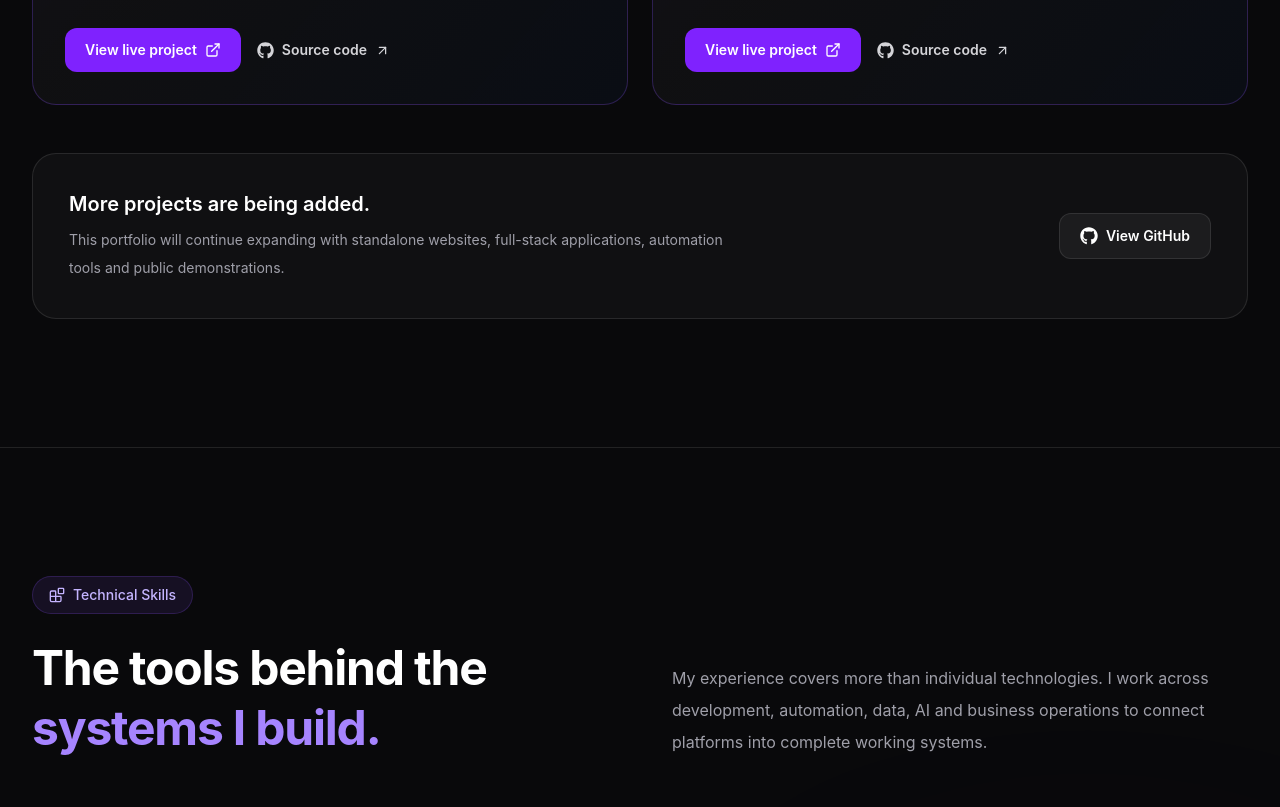
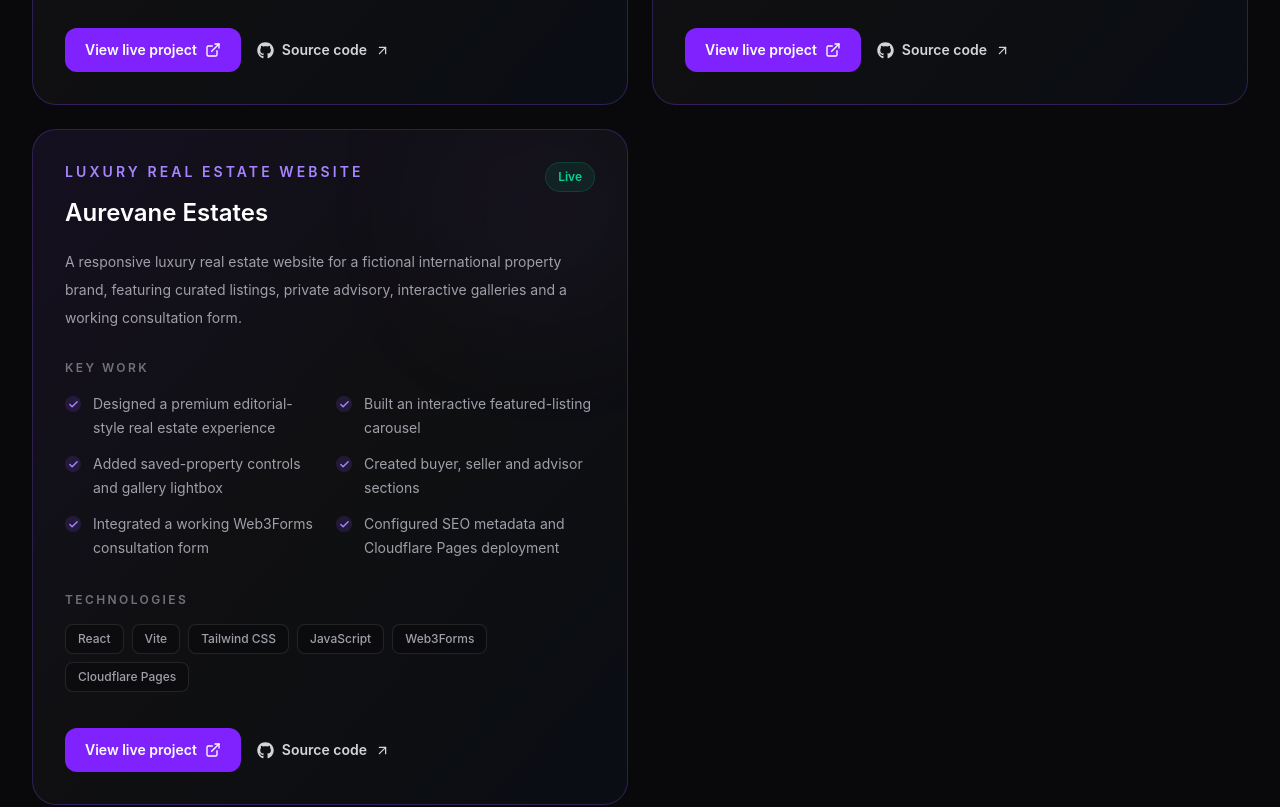
Before and after one commit to jpatrick28/j-patrick-portfolio, a React (Vite) app: page / in a window 1280 px wide. Shown: the part 6480-7287 px from the top of the page. Built offline with nearby package versions, Linux system fonts and the light colour scheme.

Commit message:
Add Aurevane Estates to portfolio

```diff
--- a/src/data/projects.js
+++ b/src/data/projects.js
@@ -202,4 +202,31 @@ export const projects = [
     liveUrl: 'https://cohervia-saas.pages.dev/',
     repositoryUrl: 'https://github.com/jpatrick28/cohervia-saas',
   },
+  {
+    id: 9,
+    title: 'Aurevane Estates',
+    category: 'Luxury Real Estate Website',
+    description:
+      'A responsive luxury real estate website for a fictional international property brand, featuring curated listings, private advisory, interactive galleries and a working consultation form.',
+    highlights: [
+      'Designed a premium editorial-style real estate experience',
+      'Built an interactive featured-listing carousel',
+      'Added saved-property controls and gallery lightbox',
+      'Created buyer, seller and advisor sections',
+      'Integrated a working Web3Forms consultation form',
+      'Configured SEO metadata and Cloudflare Pages deployment',
+    ],
+    technologies: [
+      'React',
+      'Vite',
+      'Tailwind CSS',
+      'JavaScript',
+      'Web3Forms',
+      'Cloudflare Pages',
+    ],
+    status: 'Live',
+    featured: true,
+    liveUrl: 'https://aurevane-estates.pages.dev/',
+    repositoryUrl: 'https://github.com/jpatrick28/aurevane-estates',
+  },
 ]
```
